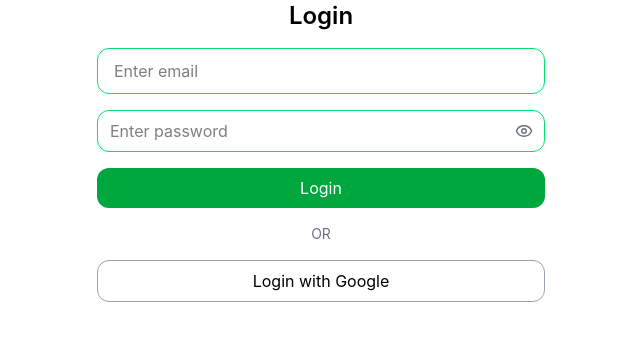
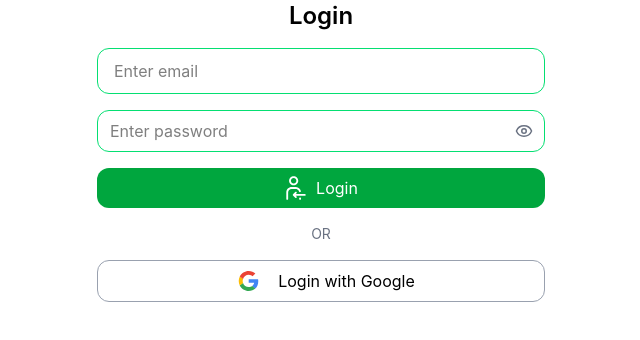
Before and after one commit to Anon873-cyber/password-manager-with-appwrite, a React (Vite) app: page / in a window 1280 px wide. Shown: the top 340 px of the page, without its empty margins (319-959 px from the left). Built offline with nearby package versions, Linux system fonts and the light colour scheme.

Commit message:
created login state

```diff
--- a/package.json
+++ b/package.json
@@ -16,7 +16,9 @@
     "react": "^19.2.0",
     "react-dom": "^19.2.0",
     "react-hook-form": "^7.71.2",
-    "tailwindcss": "^4.2.1"
+    "react-router-dom": "^7.13.1",
+    "tailwindcss": "^4.2.1",
+    "zustand": "^5.0.11"
   },
   "devDependencies": {
     "@eslint/js": "^9.39.1",
--- a/src/components/LoginForm/LoginForm.jsx
+++ b/src/components/LoginForm/LoginForm.jsx
@@ -36,7 +36,7 @@
 
         try {
 
-          authService.loginWithGoogle()
+            authService.loginWithGoogle()
 
         } catch (error) {
 
@@ -74,7 +74,50 @@
                 {/* Login Button */}
                 <Button
                     type="submit"
-                    className="bg-green-600 text-white rounded-xl p-2"
+                    className="bg-green-600 text-white rounded-xl p-2  flex justify-center items-center"
+                    icon={
+                        <svg
+                            xmlns="http://www.w3.org/2000/svg"
+                            xmlnsXlink="http://www.w3.org/1999/xlink"
+                            version="1.1"
+                            width="24"
+                            height="24"
+                            viewBox="0 0 256 256"
+                            xmlSpace="preserve"
+                        >
+                            <g
+                                style={{
+                                    stroke: "none",
+                                    strokeWidth: 0,
+                                    fill: "none",
+                                    opacity: 1,
+                                }}
+                                transform="translate(1.4065934065934016 1.4065934065934016) scale(2.81 2.81)"
+                            >
+                                <path
+                                    d="M 36.137 34.78 c -9.589 0 -17.39 -7.801 -17.39 -17.39 C 18.747 7.801 26.548 0 36.137 0 s 17.39 7.801 17.39 17.39 C 53.527 26.979 45.726 34.78 36.137 34.78 z M 36.137 7 c -5.729 0 -10.39 4.661 -10.39 10.39 s 4.661 10.39 10.39 10.39 s 10.39 -4.661 10.39 -10.39 S 41.866 7 36.137 7 z"
+                                    fill="currentColor"
+                                    strokeLinecap="round"
+                                />
+                                <path
+                                    d="M 11.721 90 c -1.933 0 -3.5 -1.567 -3.5 -3.5 V 61.756 c 0 -11.14 9.063 -20.203 20.203 -20.203 h 15.427 c 6.92 0 13.29 3.505 17.039 9.375 c 1.084 1.698 1.904 3.539 2.438 5.471 c 0.516 1.862 -0.577 3.791 -2.44 4.306 c -1.86 0.519 -3.791 -0.576 -4.306 -2.44 c -0.349 -1.258 -0.884 -2.459 -1.593 -3.568 c -2.456 -3.847 -6.62 -6.143 -11.138 -6.143 H 28.424 c -7.28 0 -13.203 5.923 -13.203 13.203 V 86.5 C 15.221 88.433 13.654 90 11.721 90 z"
+                                    fill="currentColor"
+                                    strokeLinecap="round"
+                                />
+                                <path
+                                    d="M 60.554 90 c -1.933 0 -3.5 -1.567 -3.5 -3.5 v -2.236 c 0 -1.933 1.567 -3.5 3.5 -3.5 s 3.5 1.567 3.5 3.5 V 86.5 C 64.054 88.433 62.486 90 60.554 90 z"
+                                    fill="currentColor"
+                                    strokeLinecap="round"
+                                />
+                                <path
+                                    d="M 33.663 68.741 l 8.515 -8.515 c 1.367 -1.367 3.582 -1.367 4.949 0 c 1.367 1.366 1.367 3.583 0 4.949 l -2.54 2.54 h 33.693 c 1.933 0 3.5 1.567 3.5 3.5 s -1.567 3.5 -3.5 3.5 H 44.586 l 2.541 2.541 c 1.367 1.367 1.367 3.583 0 4.949 c -0.684 0.684 -1.579 1.025 -2.475 1.025 s -1.792 -0.342 -2.475 -1.025 l -8.515 -8.516 C 32.295 72.323 32.295 70.107 33.663 68.741 z"
+                                    fill="currentColor"
+                                    strokeLinecap="round"
+                                />
+                            </g>
+                        </svg>
+                    }
+
                 >
                     Login
                 </Button>
@@ -84,11 +127,20 @@
                     OR
                 </div>
 
+
                 {/* Google Login */}
                 <Button
                     type="button"
                     className="bg-white border border-gray-400 rounded-xl p-2"
+
                     onClick={googleLogin}
+
+                    icon={<svg xmlns="http://www.w3.org/2000/svg" width="43" height="20" preserveAspectRatio="xMidYMid" viewBox="0 0 256 262" id="google">
+                        <path fill="#4285F4" d="M255.878 133.451c0-10.734-.871-18.567-2.756-26.69H130.55v48.448h71.947c-1.45 12.04-9.283 30.172-26.69 42.356l-.244 1.622 38.755 30.023 2.685.268c24.659-22.774 38.875-56.282 38.875-96.027"></path>
+                        <path fill="#34A853" d="M130.55 261.1c35.248 0 64.839-11.605 86.453-31.622l-41.196-31.913c-11.024 7.688-25.82 13.055-45.257 13.055-34.523 0-63.824-22.773-74.269-54.25l-1.531.13-40.298 31.187-.527 1.465C35.393 231.798 79.49 261.1 130.55 261.1"></path>
+                        <path fill="#FBBC05" d="M56.281 156.37c-2.756-8.123-4.351-16.827-4.351-25.82 0-8.994 1.595-17.697 4.206-25.82l-.073-1.73L15.26 71.312l-1.335.635C5.077 89.644 0 109.517 0 130.55s5.077 40.905 13.925 58.602l42.356-32.782"></path>
+                        <path fill="#EB4335" d="M130.55 50.479c24.514 0 41.05 10.589 50.479 19.438l36.844-35.974C195.245 12.91 165.798 0 130.55 0 79.49 0 35.393 29.301 13.925 71.947l42.211 32.783c10.59-31.477 39.891-54.251 74.414-54.251"></path>
+                    </svg>}
                 >
                     Login with Google
                 </Button>
--- /dev/null
+++ b/src/features/LoginStore.js
@@ -0,0 +1,14 @@
+import { create } from "zustand";
+
+const loginStore = create((set) => ({
+
+    loginStatus: false,
+    userData: null,
+    login: (userData) =>
+        set({ loginStatus: true, userData: userData }),
+    LogOut: () =>
+        set({ loginStatus: false, userData: null }),
+
+}));
+
+export default loginStore;
```
Also changed, not shown: 1 other file (tests, documents, lock files or other folders).
